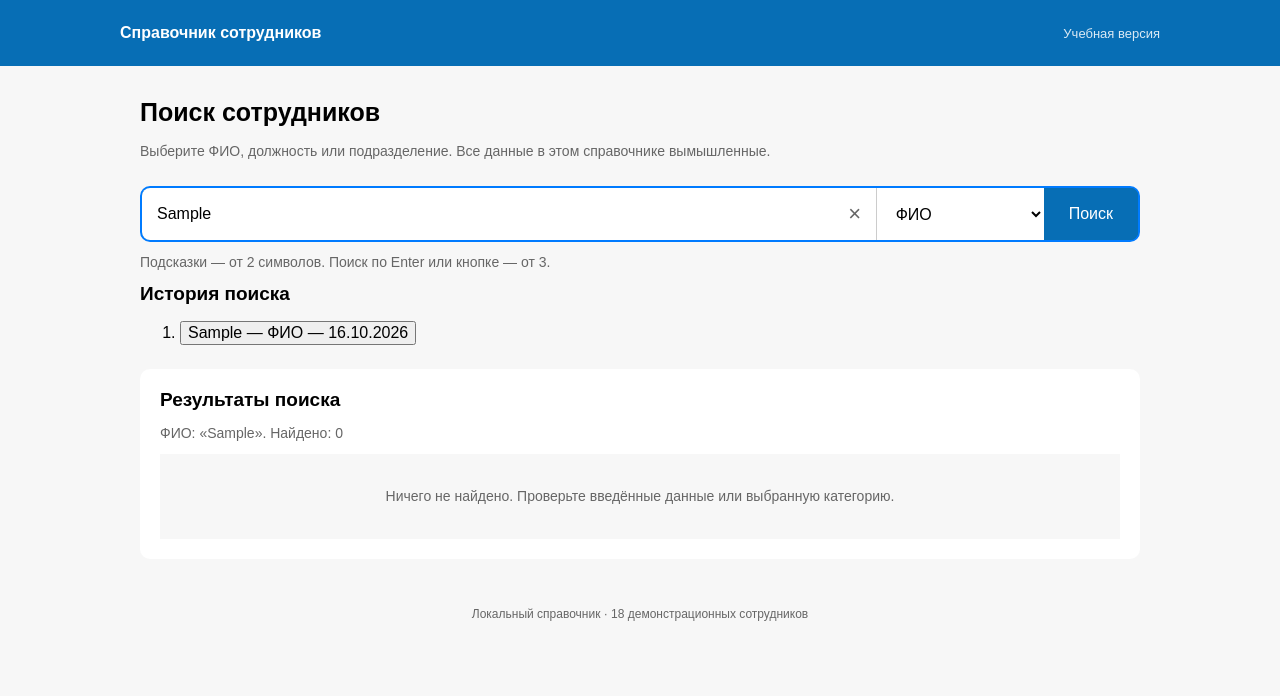
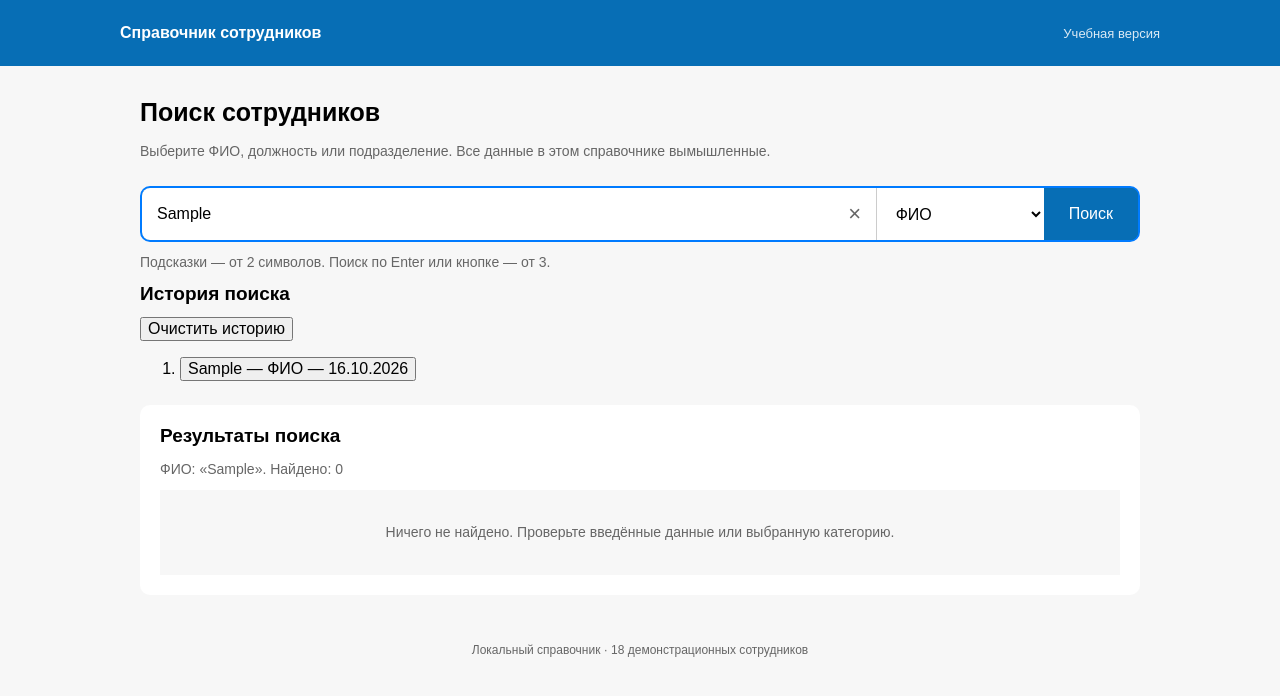
Before and after one commit to whyamiherewhyamihere/phonebook, a React (Vite) app: page / in a window 1280 px wide. Both pictures are taken after typing "Sample" into the empty fields and a click on the button "Поиск". Shown: the top 696 px of the page. Built offline with nearby package versions, Linux system fonts and the light colour scheme.

Commit message:
Добавить очистку истории поиска

```diff
--- a/src/components/SearchHistory/SearchHistory.tsx
+++ b/src/components/SearchHistory/SearchHistory.tsx
@@ -37,6 +37,10 @@ const fetchEmployeesWithParams = usePhonebookStore(function (state) {
   return state.fetchEmployeesWithParams;
 });
 
+const clearSearchHistory = usePhonebookStore(function (state) {
+  return state.clearSearchHistory;
+});
+
 if (searchHistory.length === 0) {
   return (
     <section>
@@ -54,6 +58,9 @@ function handleRepeatSearch(entry: SearchHistoryEntry) {
 return (
   <section>
     <h2>История поиска</h2>
+    <button type="button" onClick={clearSearchHistory}>
+       Очистить историю
+    </button>
     <ol>{historyItems}</ol>
   </section>
 );
--- a/src/store/phonebookStore.ts
+++ b/src/store/phonebookStore.ts
@@ -2,6 +2,7 @@ import { create } from 'zustand';
 import type { CATEGORIES, Employee, SearchParams, SearchHistoryEntry } from '../types';
 import { employees } from '../data/employees';
 import { searchEmployees, normalizeQuery,} from '../utils/searchEmployees';
+
 
 
 interface PhonebookState {
@@ -11,6 +12,7 @@ interface PhonebookState {
   employeesList: Employee[];
   submittedSearch: SearchParams | null;
   searchHistory: SearchHistoryEntry[];
+  clearSearchHistory: () => void;
   setSearchFieldText: (value: string) => void;
   setCategory: (category: CATEGORIES) => void;
   clearEmployeesListLimit: () => void;
@@ -84,4 +86,10 @@ const limitedHistory = updatedHistory.slice(0, 5);
 
     return true;
   },
+  clearSearchHistory: function () {
+    set({
+      searchHistory: [],
+    });
+  },
+
 }));
```
